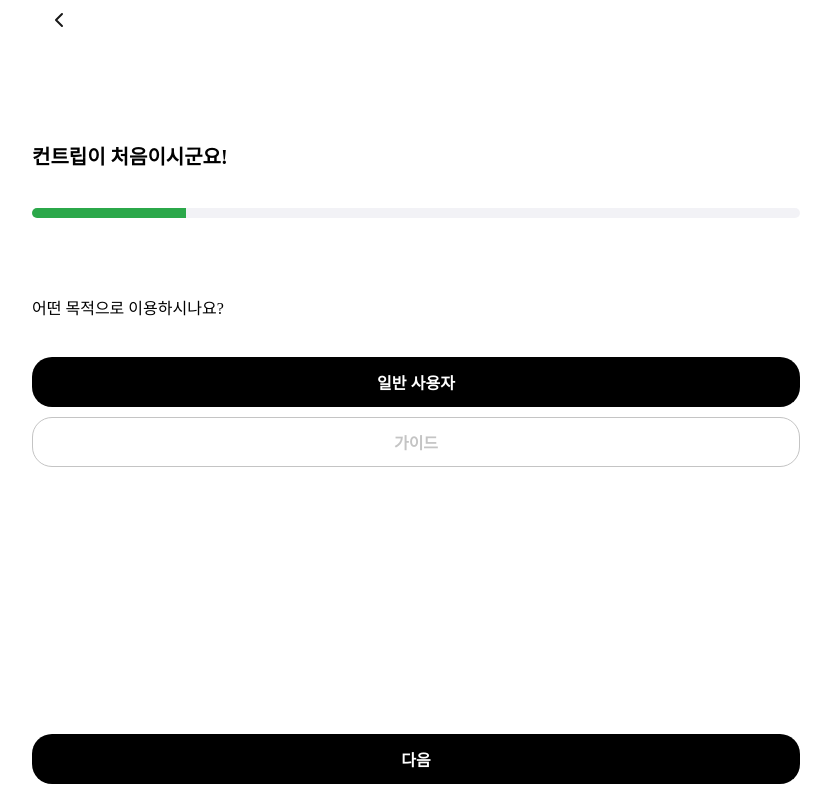
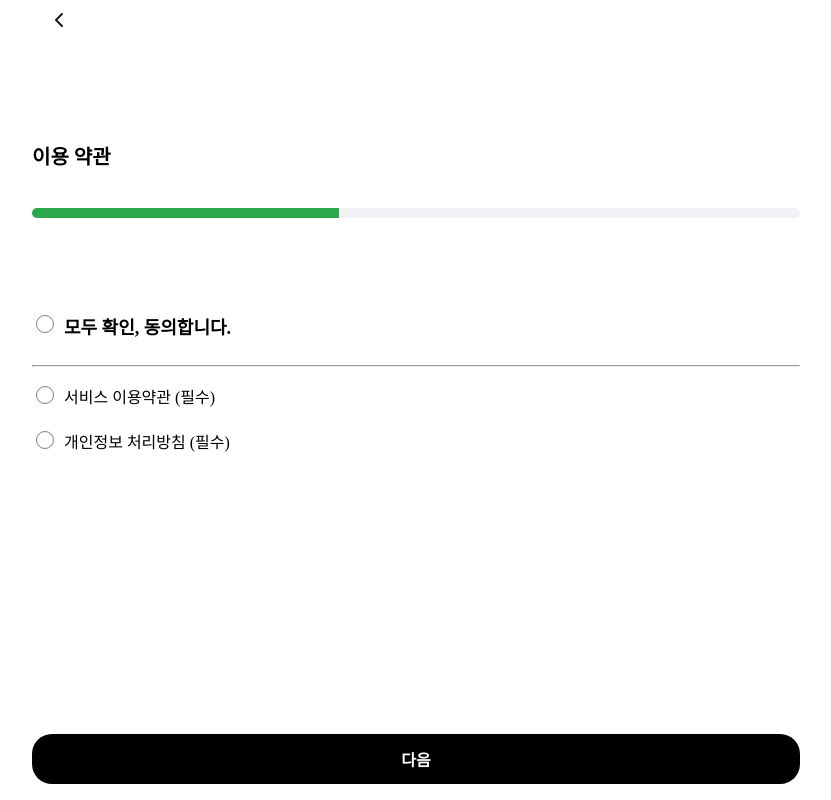
Before and after one commit to ynawhocodes/countrip-frontend, a React (Create React App) app: page / in a window 1280 px wide. Shown: the whole page, without its empty margins (224-1055 px from the left). Built offline with nearby package versions, Linux system fonts and the light colour scheme.

Commit message:
[feat] #2 TermsOfUseAgreeViewCheckbox UI 작업

```diff
--- a/src/App.tsx
+++ b/src/App.tsx
@@ -1,10 +1,12 @@
 import React from 'react'
+import SignInView from './pages/signIn/SignInView'
 import SelectUserTypeView from './pages/signUp/SelectUserTypeView'
+import TermsOfUseAgreeView from './pages/signUp/traveler/TermsOfUseAgreeView'
 
 function App() {
   return (
     <>
-      <SelectUserTypeView></SelectUserTypeView>
+      <TermsOfUseAgreeView/>
     </>
   )
 }
--- a/src/pages/signUp/traveler/TermsOfUseAgreeView.tsx
+++ b/src/pages/signUp/traveler/TermsOfUseAgreeView.tsx
@@ -1,8 +1,50 @@
 import React from 'react'
 import styled from 'styled-components'
+import Checkbox from '../../../components/common/Checkbox'
+import Header from '../../../components/common/Header'
+import {
+  StyledCommonBlackBottomButton,
+  StyledCommonWhiteWrap,
+} from '../../../styles/common'
+import { StyledProgressBar, StyledTitle } from '../../../styles/signUp-styles'
 import { colors } from '../../../styles/variables'
 
 const TermsOfUseAgreeView = () => {
+  return (
+    <>
+      <Header />
+      <StyledCommonWhiteWrap>
+        <StyledTitle>이용 약관</StyledTitle>
+        <StyledProgressBar totalSteps={5} currentStep={2} />
+        <StyledFlexWrap>
+          <Checkbox/>
+          <StyledAgreeTitle>모두 확인, 동의합니다.</StyledAgreeTitle>
+        </StyledFlexWrap>
+        <hr style={{ backgroundColor: `${colors.gray1}` }} />
+        <StyledFlexWrap>
+          <Checkbox/>
+          <StyledContent>서비스 이용약관 (필수)</StyledContent>
+        </StyledFlexWrap>
+        <StyledFlexWrap>
+          <Checkbox/>
+          <StyledContent>개인정보 처리방침 (필수)</StyledContent>
+        </StyledFlexWrap>
+      </StyledCommonWhiteWrap>
+      <StyledCommonBlackBottomButton>다음</StyledCommonBlackBottomButton>
+    </>
+  )
+}
+export default TermsOfUseAgreeView
 
-};
-export default TermsOfUseAgreeView;
+const StyledAgreeTitle = styled.p`
+  font-size: 18px;
+  font-weight: 700;
+`
+const StyledContent = styled.p`
+  font-size: 16px;
+  line-height: 13px;
+`
+const StyledFlexWrap = styled.div`
+  display: flex;
+  align-items: center;
+`
```
